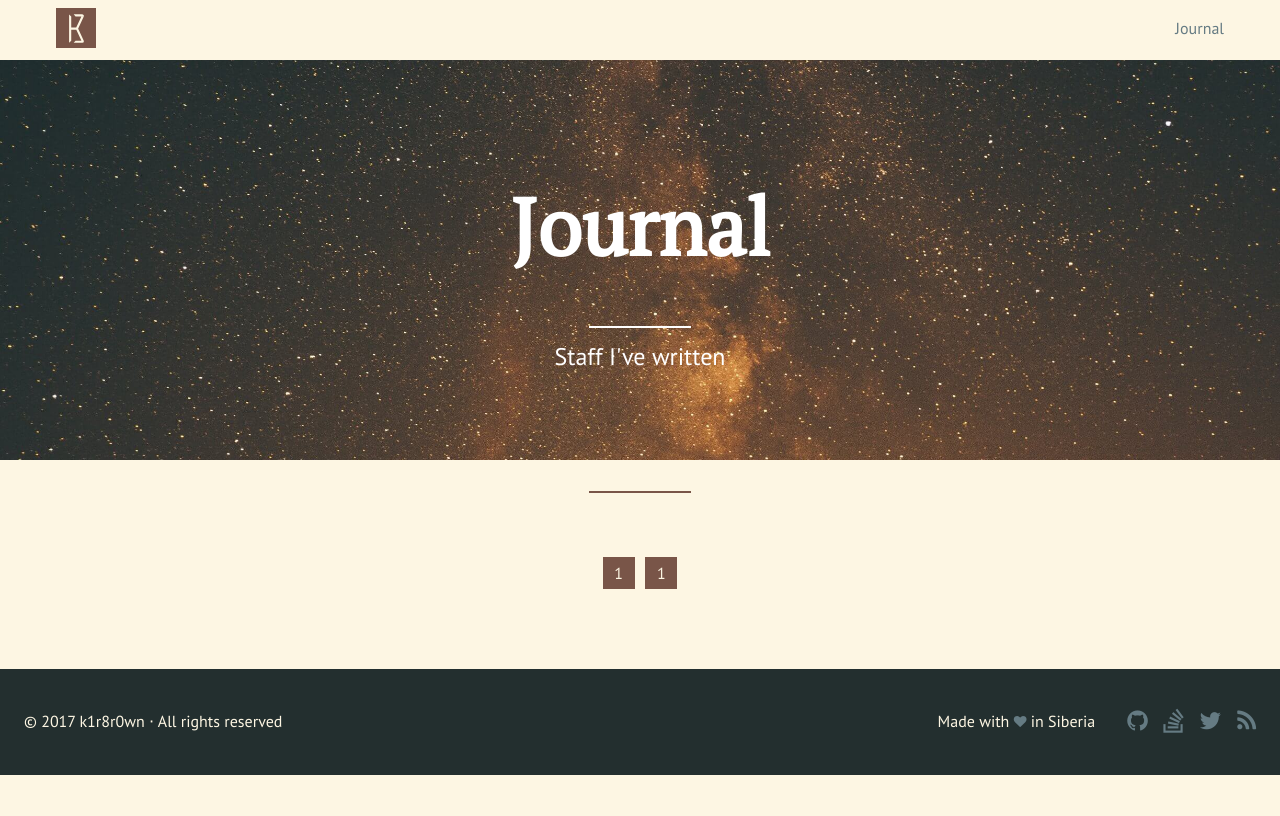
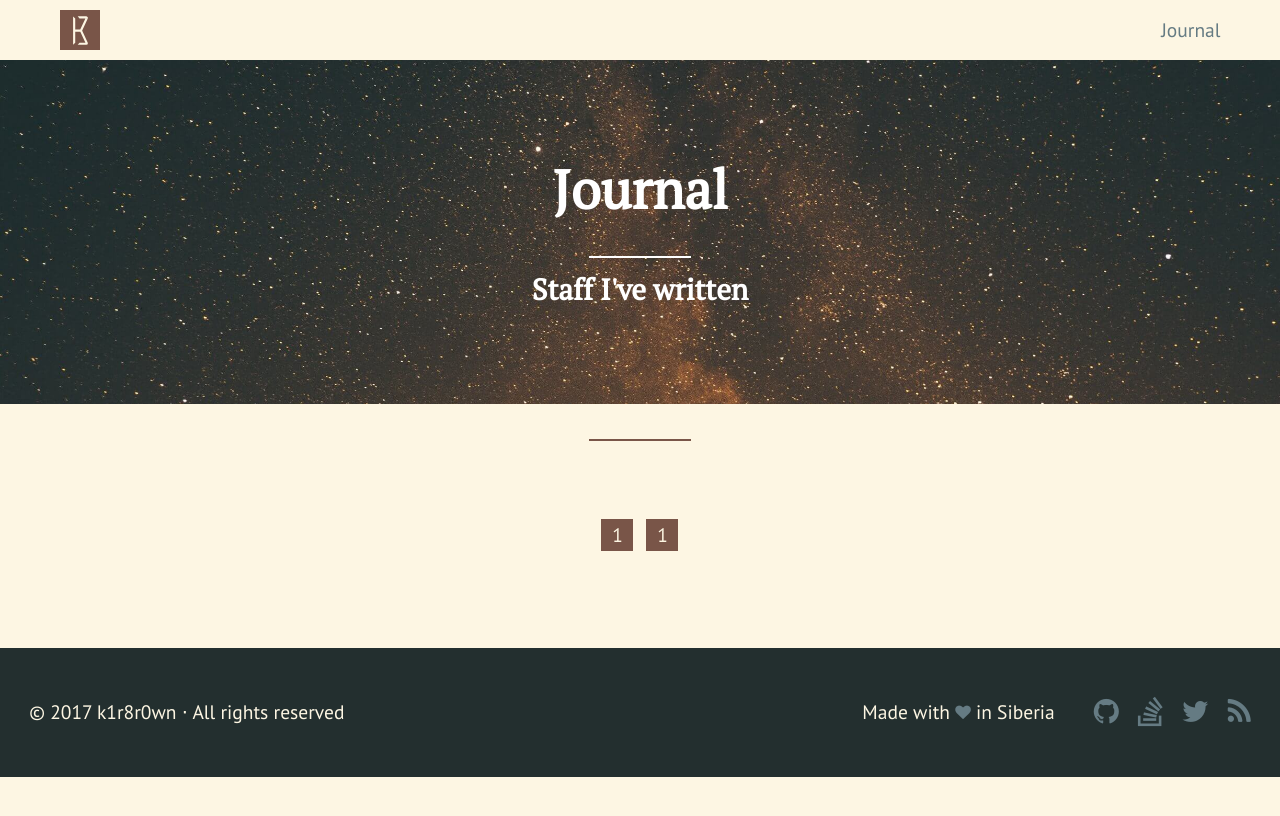
Before and after one commit to akxcv/k1r8r0wn.github.io, a Jekyll site: the page built from index.html, in a window 1280 px wide. Shown: the top 816 px of the page. Built offline with Jekyll 4.4.1, drawn with Linux system fonts in a browser that asks for light colours; the list of posts is cut into pages by our own code.

Commit message:
Update fonts all sizes, add general improvements

```diff
--- a/_layouts/page.html
+++ b/_layouts/page.html
@@ -4,10 +4,10 @@ layout: default
 
 <!-- Heading -->
 <div class="heading-wrapper">
-  <div class="page-heading centered">
+  <div class="page-heading container">
     <h1>{% if page.title %}{{ page.title }}{% else %}Journal{% endif %}</h1>
     <hr class="small">
-    <span class="subheading">{% if page.title %}{{ page.description }}{% else %}Staff I've written{% endif %}</span>
+    <h2 class="subheading">{% if page.title %}{{ page.description }}{% else %}Staff I've written{% endif %}</h2>
   </div>
 
   <div class="background-image" style="background-image: url('{{ site.baseurl }}/{% if page.heading-img %}{{ page.heading-img }}{% else %}{{ site.heading-img }}{% endif %}')"></div>
--- a/_sass/modules/variables.scss
+++ b/_sass/modules/variables.scss
@@ -8,12 +8,15 @@ $serif:                         'PT Serif', Cambria, Georgia, serif;
 $sans-serif:                    'PT Sans', Helvetica, Arial, sans-serif;
 $monospace:                     'Fira Mono', 'Times New Roman', monospace;
 
+$font-size:                     calc(.9em + .4vw);
+
 // Color variables
 
 $main:                           #657b83;
 $background:                     #fdf6e3;
 
 $brown:                          #795548;
+$dark-brown:                     #232f2f;
 $white:                          #fff;
 $red:                            #b13f3f;
 
--- a/_sass/partials/global.scss
+++ b/_sass/partials/global.scss
@@ -11,6 +11,7 @@ body {
   background: $background;
   color: $main;
   font-family: $sans-serif;
+  font-size: $font-size;
   min-width: 300px;
     // for better font rendering
     -webkit-font-smoothing: antialiased;
@@ -38,6 +39,10 @@ a {
   }
 }
 
+p {
+  line-height: 1.5;
+}
+
 li {
   list-style: none;
 }
--- a/_sass/partials/journal.scss
+++ b/_sass/partials/journal.scss
@@ -9,23 +9,20 @@
 /* Posts preview */
 
 .post-preview {
-  padding: 1em 0;
+  padding: .2em 0;
 
   .post-title {
-    font-size: 30px;
     margin-top: 30px;
     margin-bottom: 10px;
   }
 
   .post-subtitle {
-    margin: 0;
     font-weight: 300;
     margin-bottom: 10px;
   }
 
   .post-meta {
     color: $brown;
-    font-size: 18px;
     font-style: italic;
     margin: 1em 0;
   }
```
Also changed, not shown: _sass/partials/heading.scss (+8 -11 lines), assets/css/main.min.css.
